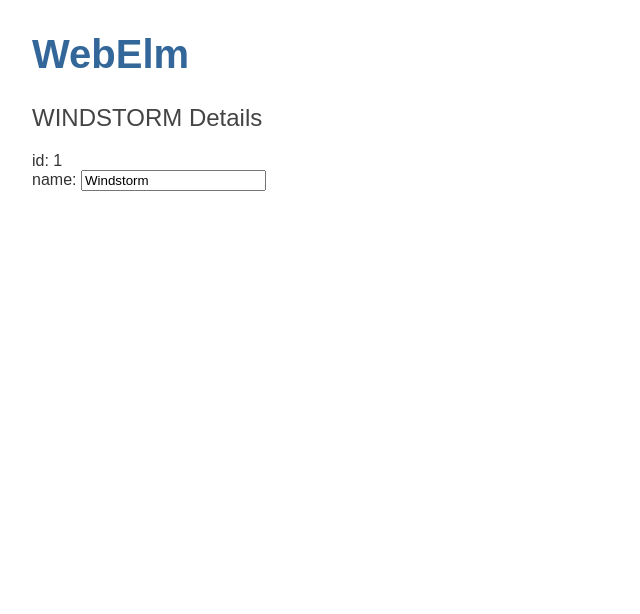
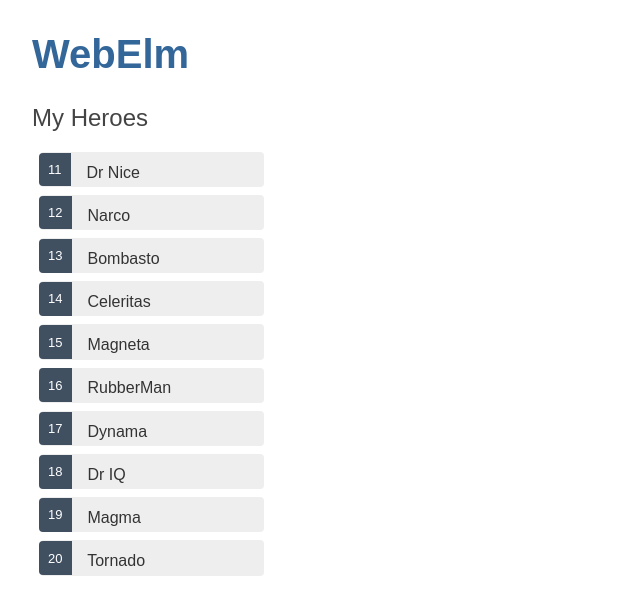
Before and after one commit to TempestRules/Brainstorm, an Angular app in the folder Website/WebElm/: page / in a window 1280 px wide. Shown: the top 614 px of the page, without its empty margins (0-640 px from the left). Built offline with nearby package versions, Linux system fonts and the light colour scheme.

Commit message:
Create a Feature Component

```diff
--- a/Website/WebElm/src/app/heroes/heroes.component.css
+++ b/Website/WebElm/src/app/heroes/heroes.component.css
@@ -0,0 +1,44 @@
+/* HeroesComponent's private CSS styles */
+.heroes {
+    margin: 0 0 2em 0;
+    list-style-type: none;
+    padding: 0;
+    width: 15em;
+  }
+  .heroes li {
+    cursor: pointer;
+    position: relative;
+    left: 0;
+    background-color: #EEE;
+    margin: .5em;
+    padding: .3em 0;
+    height: 1.6em;
+    border-radius: 4px;
+  }
+  .heroes li:hover {
+    color: #607D8B;
+    background-color: #DDD;
+    left: .1em;
+  }
+  .heroes li.selected {
+    background-color: #CFD8DC;
+    color: white;
+  }
+  .heroes li.selected:hover {
+    background-color: #BBD8DC;
+    color: white;
+  }
+  .heroes .badge {
+    display: inline-block;
+    font-size: small;
+    color: white;
+    padding: 0.8em 0.7em 0 0.7em;
+    background-color:#405061;
+    line-height: 1em;
+    position: relative;
+    left: -1px;
+    top: -4px;
+    height: 1.8em;
+    margin-right: .8em;
+    border-radius: 4px 0 0 4px;
+  }
--- a/Website/WebElm/src/app/heroes/heroes.component.html
+++ b/Website/WebElm/src/app/heroes/heroes.component.html
@@ -1,9 +1,21 @@
-<h2>{{hero.name | uppercase}} Details</h2>
-<div><span>id: </span>{{hero.id}}</div>
+<h2>My Heroes</h2>
+<ul class="heroes">
+  <li *ngFor="let hero of heroes"
+  [class.selected]="hero === selectedHero"
+  (click)="onSelect(hero)">
+    <span class="badge">{{hero.id}}</span> {{hero.name}}
+  </li>
+</ul>
 
-<!--Live Editing the name of the hero-->
-<div>
+<!--Adding selected hero section-->
+<div *ngIf="selectedHero">
+
+  <h2>{{selectedHero.name | uppercase}} Details</h2>
+  <div><span>id: </span>{{selectedHero.id}}</div>
+  <div>
     <label>name:
-      <input [(ngModel)]="hero.name" placeholder="name"/>
+      <input [(ngModel)]="selectedHero.name" placeholder="name"/>
     </label>
   </div>
+
+</div>
--- a/Website/WebElm/src/app/heroes/heroes.component.ts
+++ b/Website/WebElm/src/app/heroes/heroes.component.ts
@@ -1,6 +1,8 @@
 import { Component, OnInit } from '@angular/core';
 //Importing hero interface
 import {Hero} from '../hero'
+//Importing list of heroes
+import {HEROES} from '../mock-heroes';
 
 @Component({
   selector: 'app-heroes',
@@ -9,15 +11,16 @@
 })
 export class HeroesComponent implements OnInit {
 
-  hero: Hero = {
-    id: 1,
-    name: 'Windstorm'
-  }
+  selectedHero: Hero;
+  heroes = HEROES;
 
   constructor() { }
 
   ngOnInit(): void {
   }
 
+  onSelect(hero: Hero): void {
+    this.selectedHero = hero;
+  }
 
 }
--- /dev/null
+++ b/Website/WebElm/src/app/mock-heroes.ts
@@ -0,0 +1,14 @@
+import { Hero } from './hero';
+
+export const HEROES: Hero[] = [
+  { id: 11, name: 'Dr Nice' },
+  { id: 12, name: 'Narco' },
+  { id: 13, name: 'Bombasto' },
+  { id: 14, name: 'Celeritas' },
+  { id: 15, name: 'Magneta' },
+  { id: 16, name: 'RubberMan' },
+  { id: 17, name: 'Dynama' },
+  { id: 18, name: 'Dr IQ' },
+  { id: 19, name: 'Magma' },
+  { id: 20, name: 'Tornado' }
+];
```
